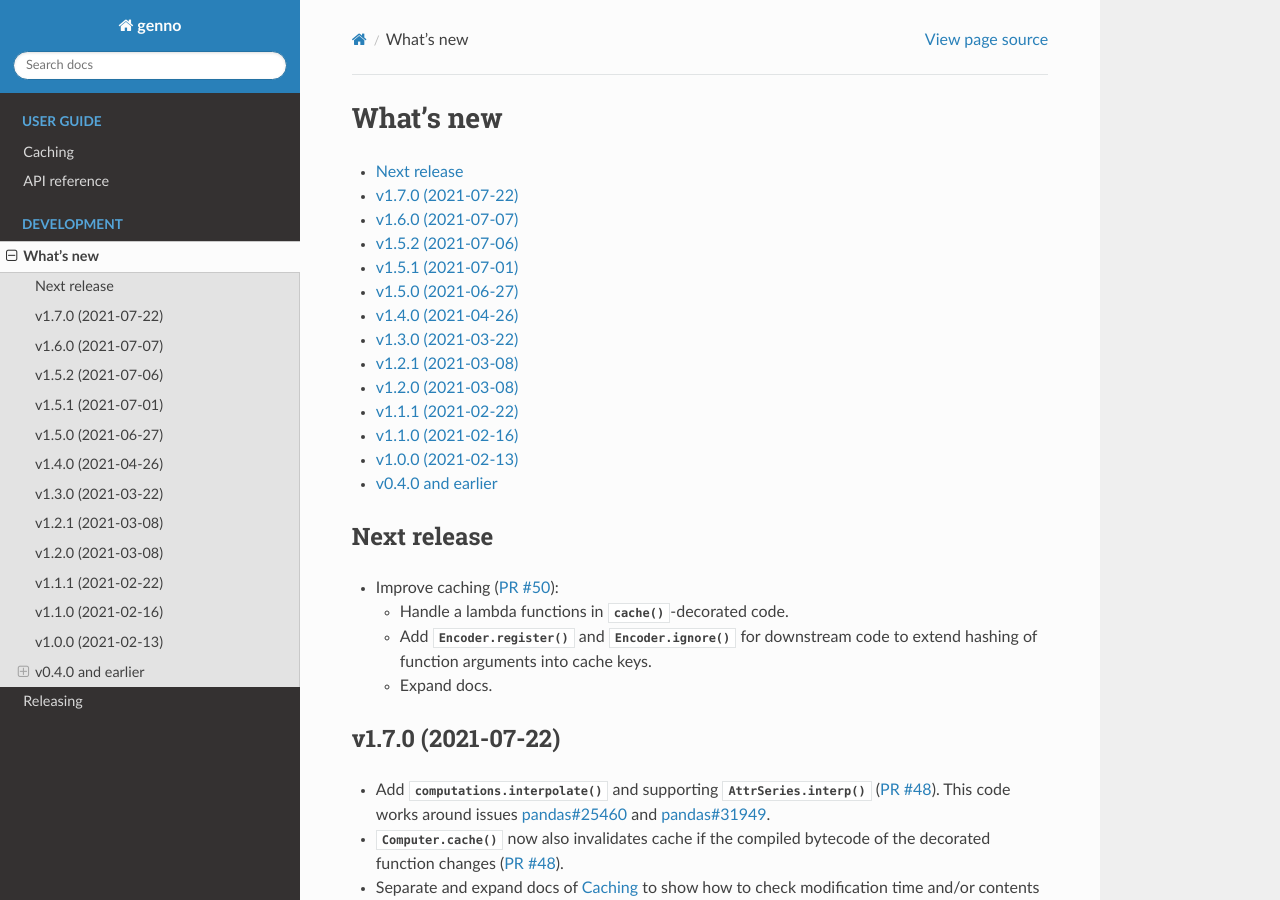
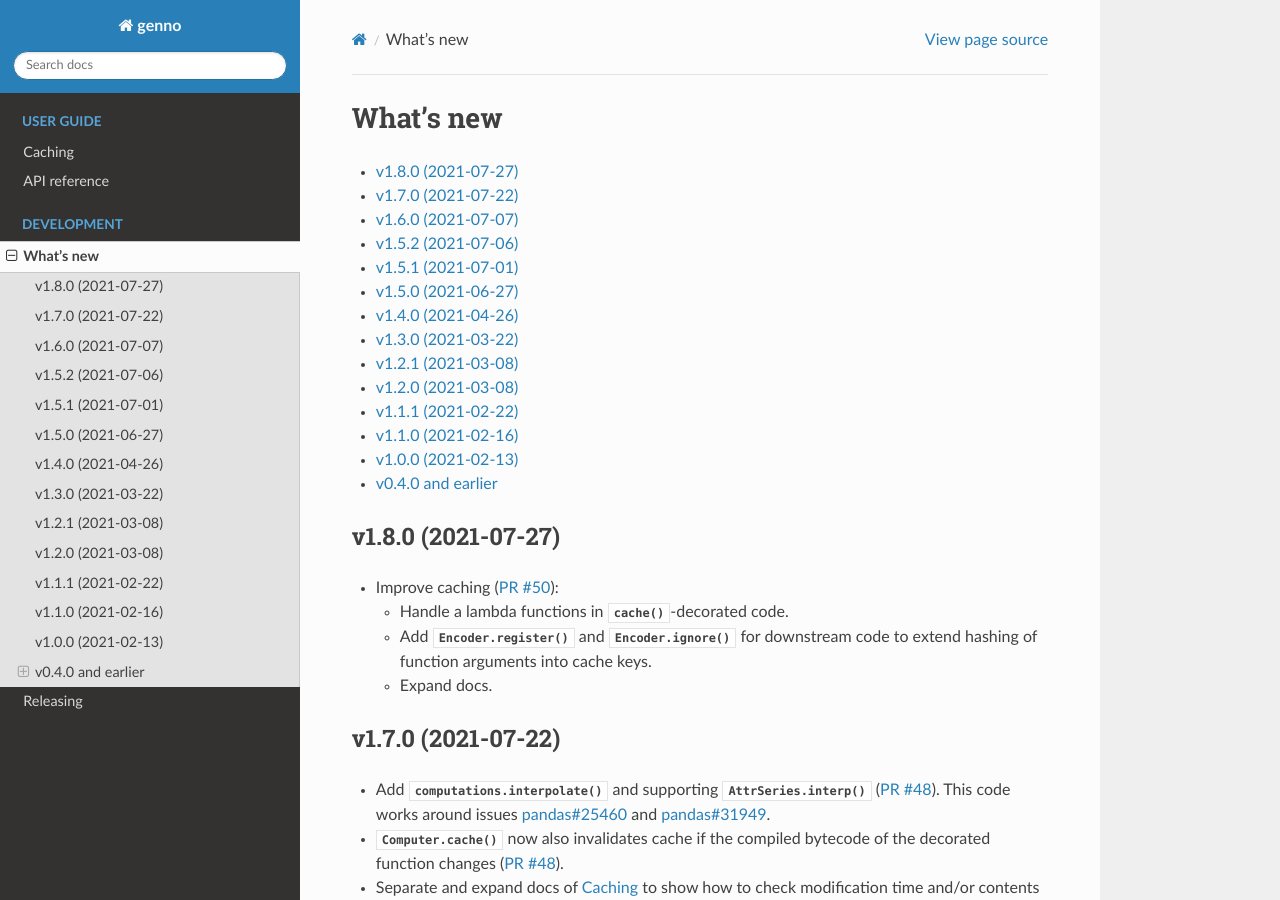
Before and after one commit to khaeru/genno, a Sphinx documentation site: the page built from doc/whatsnew.rst, in a window 1280 px wide and 900 px high. Built offline with Sphinx 7.4.7 and the Read the Docs theme 2.0.0, drawn with Linux system fonts in a browser that asks for light colours; pages that are not in the unit, such as notebooks, are missing from menus.

Commit message:
Mark v1.8.0 in doc/whatsnew

```diff
--- a/doc/whatsnew.rst
+++ b/doc/whatsnew.rst
@@ -6,8 +6,11 @@ What's new
    :backlinks: none
    :depth: 1
 
-Next release
-============
+.. Next release
+.. ============
+
+v1.8.0 (2021-07-27)
+===================
 
 - Improve caching (:pull:`50`):
 
```
